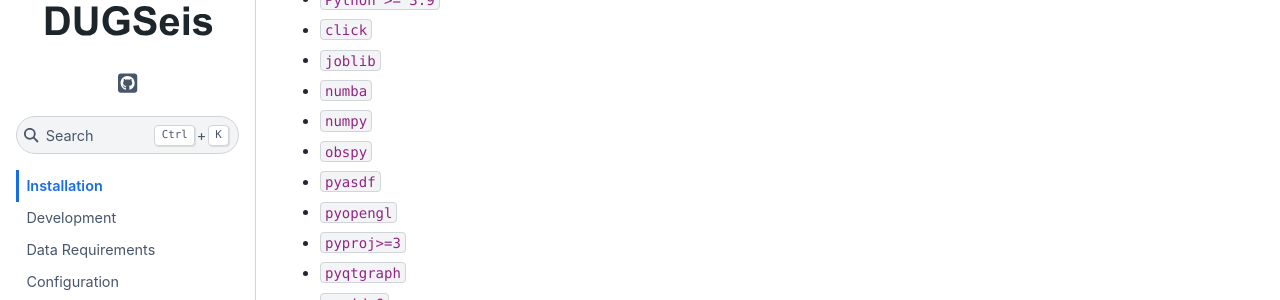
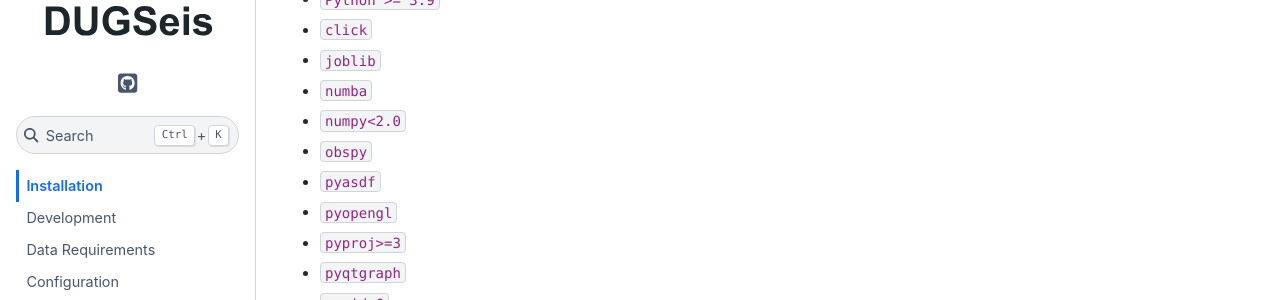
Before and after one commit to swiss-seismological-service/DUGseis, a Sphinx documentation site: the page built from docs/installation.md, in a window 1280 px wide and 900 px high. Shown: the part 275-575 px from the top of the window. Built offline with Sphinx 7.4.7 and the Sphinx Book theme 1.1.4, drawn with Linux system fonts in a browser that asks for light colours; pages that are not in the unit, such as notebooks, are missing from menus.

Commit message:
Change dependency description in doc for numpy

```diff
--- a/docs/installation.md
+++ b/docs/installation.md
@@ -8,7 +8,7 @@
 * `click`
 * `joblib`
 * `numba`
-* `numpy`
+* `numpy<2.0`
 * `obspy`
 * `pyasdf`
 * `pyopengl`
```
